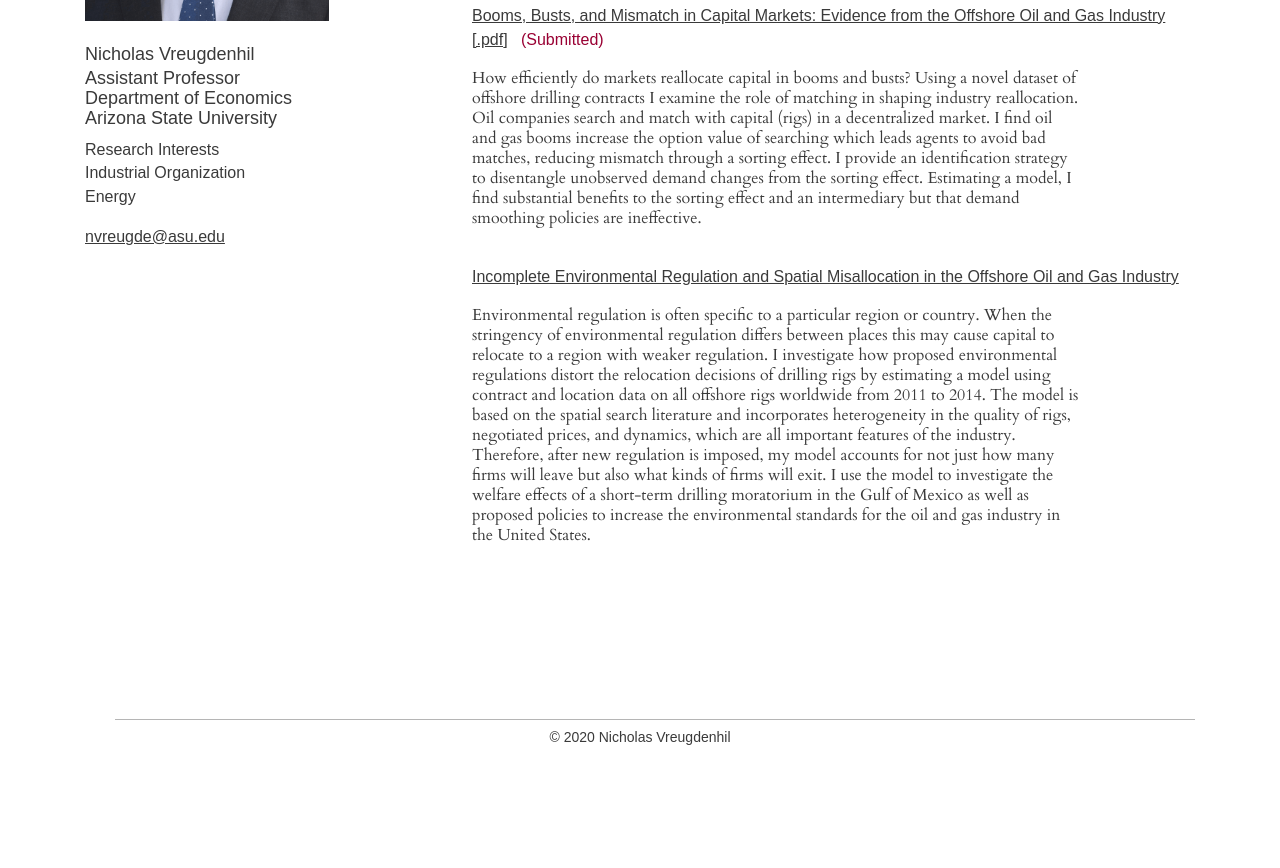
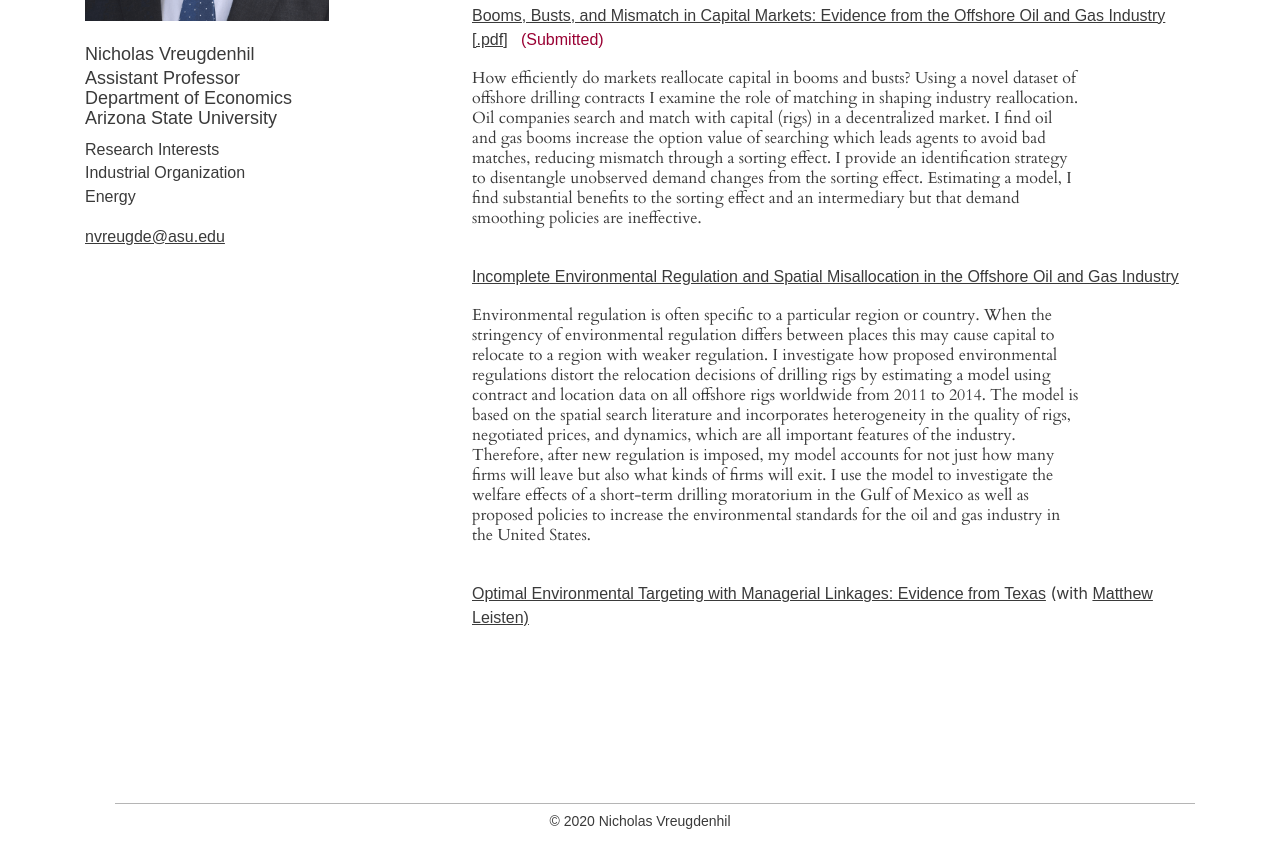
Before and after one commit to nvreug/nvreug.github.io, a plain HTML site: page index.html in a window 1280 px wide. Shown: the part 484-1352 px from the top of the page. Before the commit the page ends 1306 px from the top, so only its background shows below. Drawn offline with nearby package versions, Linux system fonts and the light colour scheme; a web font is replaced by a local one.

Commit message:
Update with new paper

```diff
--- a/index.html
+++ b/index.html
@@ -95,6 +95,9 @@
                 Environmental regulation is often specific to a particular region or country. When the stringency of environmental regulation differs between places this may cause capital to relocate to a region with weaker regulation. I investigate how proposed environmental regulations distort the relocation decisions of drilling rigs by estimating a model using contract and location data on all offshore rigs worldwide from 2011 to 2014. The model is based on the spatial search literature and incorporates heterogeneity in the quality of rigs, negotiated prices, and dynamics, which are all important features of the industry. Therefore, after new regulation is imposed, my model accounts for not just how many firms will leave but also what kinds of firms will exit. I use the model to investigate the welfare effects of a short-term drilling moratorium in the Gulf of Mexico as well as proposed policies to increase the environmental standards for the oil and gas industry in the United States.
               </p>
             </div>
+            <div class="section-content">
+              <a href="#">Optimal Environmental Targeting with Managerial Linkages: Evidence from Texas</a> (with <a href="https://mleisten.github.io/"> Matthew Leisten)</a>
+            </div>
           </section>
         </div>
       </div>
```
